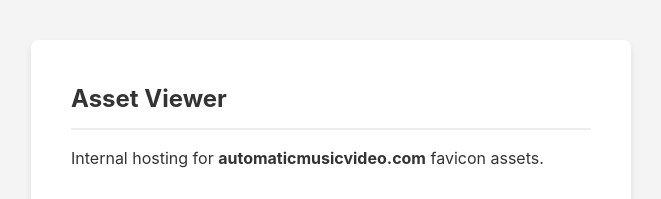
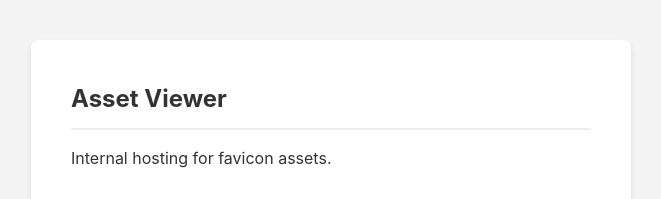
Before and after one commit to automv/images, a plain HTML site: page index.html in a window 1280 px wide. Shown: the top 199 px of the page, without its empty margins (309-970 px from the left). Drawn offline with Linux system fonts and the light colour scheme.

Commit message:
Update index.html

```diff
--- a/index.html
+++ b/index.html
@@ -33,7 +33,7 @@
         <div class="main">
             <div class="content">
                 <h1 style="font-size: 24px; margin-top: 0; border-bottom: 2px solid #eee; padding-bottom: 10px;">Asset Viewer</h1>
-                <p>Internal hosting for <strong>automaticmusicvideo.com</strong> favicon assets.</p>
+                <p>Internal hosting for favicon assets.</p>
 
                 <div class="image-grid">
                     <div class="image-card">
```
